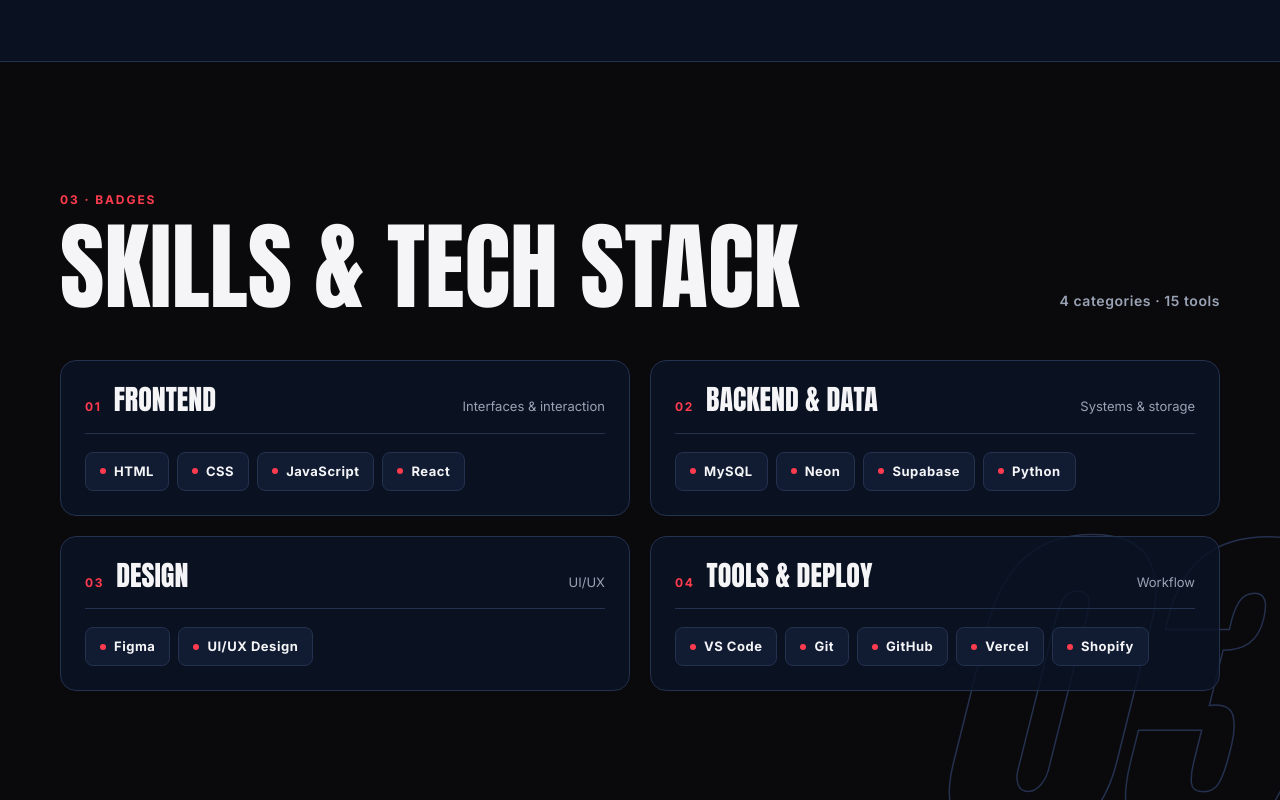
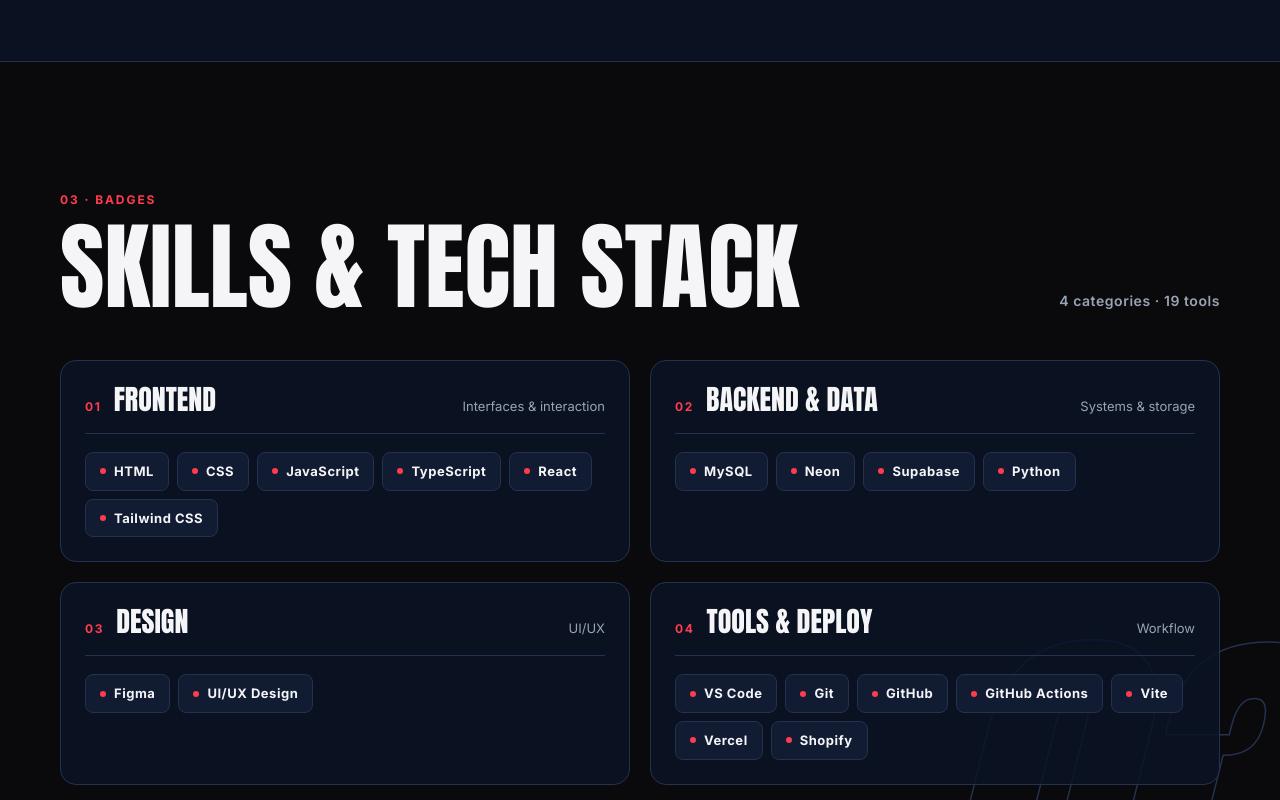
Before and after one commit to zleww/Portfolio, a plain HTML site: page index.html in a window 1280 px wide. Shown: the part 3612-4412 px from the top of the page. Drawn offline with Linux system fonts and the light colour scheme; animation ran at ten frames a second.

Commit message:
Add Laced and L-Lawliet case studies with screenshots, add skills, fix phone overflow

```diff
--- a/index.html
+++ b/index.html
@@ -292,7 +292,7 @@
             <p class="eyebrow eyebrow--hi" data-reveal>03 · Badges</p>
             <h2 class="section__title split" data-reveal>Skills &amp; tech stack</h2>
           </div>
-          <p class="section__count" data-reveal style="--d: 120ms">4 categories · 15 tools</p>
+          <p class="section__count" data-reveal style="--d: 120ms">4 categories · 19 tools</p>
         </div>
 
         <div class="stack">
@@ -303,7 +303,7 @@
               <span class="stack__sub">Interfaces &amp; interaction</span>
             </div>
             <ul class="chips">
-              <li>HTML</li><li>CSS</li><li>JavaScript</li><li>React</li>
+              <li>HTML</li><li>CSS</li><li>JavaScript</li><li>TypeScript</li><li>React</li><li>Tailwind CSS</li>
             </ul>
           </div>
 
@@ -336,7 +336,7 @@
               <span class="stack__sub">Workflow</span>
             </div>
             <ul class="chips">
-              <li>VS Code</li><li>Git</li><li>GitHub</li><li>Vercel</li><li>Shopify</li>
+              <li>VS Code</li><li>Git</li><li>GitHub</li><li>GitHub Actions</li><li>Vite</li><li>Vercel</li><li>Shopify</li>
             </ul>
           </div>
         </div>
--- a/js/main.js
+++ b/js/main.js
@@ -165,8 +165,10 @@
     var item = el('article', 'case');
     item.setAttribute('data-reveal', '');
 
-    var images = p.images || (p.image ? [p.image] : []);
-    var alt = p.imageAlt || p.title;
+    // an image can be a path, or { src, alt } when it needs its own description
+    var images = (p.images || (p.image ? [p.image] : [])).map(function (img) {
+      return typeof img === 'string' ? { src: img, alt: p.imageAlt || p.title } : img;
+    });
 
     var visual = el('div', 'case__visual');
     var media = el('div', 'case__media');
@@ -175,8 +177,8 @@
 
     if (images.length) {
       mainImg = el('img');
-      mainImg.src = images[0];
-      mainImg.alt = alt;
+      mainImg.src = images[0].src;
+      mainImg.alt = images[0].alt;
       mainImg.loading = 'lazy';
       mainImg.decoding = 'async';
       frame.appendChild(mainImg);
@@ -191,23 +193,24 @@
       frame.appendChild(ph);
     }
     media.appendChild(frame);
-    media.appendChild(el('span', 'case__status' + (p.status === 'Live' || p.status === 'Finished' ? ' is-live' : ''), p.status));
+    media.appendChild(el('span', 'case__status' + (/^(Live|Finished)/.test(p.status) ? ' is-live' : ''), p.status));
     visual.appendChild(media);
 
     // small pictures under the big one. click one to show it big
     var thumbs = el('div', 'case__thumbs');
     if (images.length > 1) {
-      images.forEach(function (src, n) {
+      images.forEach(function (img, n) {
         var t = el('button', 'case__thumb' + (n === 0 ? ' is-active' : ''));
         t.type = 'button';
         t.setAttribute('aria-label', 'Show image ' + (n + 1) + ' of ' + p.title);
         var small = el('img');
-        small.src = src;
+        small.src = img.src;
         small.alt = '';
         small.loading = 'lazy';
         t.appendChild(small);
         t.addEventListener('click', function () {
-          mainImg.src = src;
+          mainImg.src = img.src;
+          mainImg.alt = img.alt;
           var all = thumbs.querySelectorAll('.case__thumb');
           for (var a = 0; a < all.length; a++) all[a].classList.toggle('is-active', all[a] === t);
         });
@@ -221,12 +224,14 @@
       }
     }
     for (var th = 0; th < thumbs.children.length; th++) thumbs.children[th].style.setProperty('--i', th);
+    thumbs.style.setProperty('--n', Math.min(4, thumbs.children.length) || 3);
     if (thumbs.children.length) visual.appendChild(thumbs);
 
     var body = el('div', 'case__body');
     body.appendChild(el('p', 'case__num', ['#' + p.number, p.kind, p.status].filter(Boolean).join(' · ')));
     body.appendChild(el('h3', 'case__title', p.title));
     if (p.summary) body.appendChild(el('p', 'case__summary', p.summary));
+    if (p.note) body.appendChild(el('p', 'case__note', p.note));
 
     var rows = el('dl', 'case__rows');
     function row(label, text) {
@@ -239,6 +244,8 @@
     row('The problem', p.problem);
     row(p.solution ? 'The solution' : 'The plan', p.solution || p.plan);
     row('My role', p.role);
+    // any extra rows, like { label: 'Security', text: '...' }
+    (p.rows || []).forEach(function (r) { row(r.label, r.text); });
     if (rows.children.length) body.appendChild(rows);
 
     if (p.stack && p.stack.length) {
@@ -510,7 +517,7 @@
       var box = frames[i].parentNode.getBoundingClientRect();
       if (box.bottom < 0 || box.top > vh) continue;
       var off = (box.top + box.height / 2 - vh / 2) / vh;
-      frames[i].style.transform = 'translateY(' + (off * -6) + '%)';
+      frames[i].style.transform = 'translateY(' + (off * -2.5) + '%)';
     }
 
     // statement lights up word by word
--- a/js/projects.js
+++ b/js/projects.js
@@ -2,11 +2,13 @@
 // - index.html shows the ones with featured: true (max 5) as the Starting Five
 // - roster.html shows every project
 //
-// status: 'Live', 'Finished', 'In progress' or 'In planning'
+// status: 'Live', 'Live prototype', 'Finished', 'In progress' or 'In planning'
 // use "plan" for something not built yet, "solution" for something finished
 // images: put the pictures in assets/projects/ and list the paths, like ['assets/projects/gym-1.webp', 'assets/projects/gym-2.webp']
 //   the first one is the big picture, the rest show as small thumbnails you can click
 //   while the list is empty the site shows image placeholders
+//   an image can also be { src: '...', alt: 'what the picture shows' }
+// note: a short line under the summary. rows: extra { label, text } rows
 // links look like { label: 'Live site', url: 'https://...' }
 
 window.PROJECTS = [
@@ -14,16 +16,27 @@ window.PROJECTS = [
     number: '01',
     title: 'Laced',
     kind: 'Gym Management System',
-    status: 'In progress',
+    status: 'Live prototype',
     featured: true,
-    summary: 'A records and finance system for a real gym that still runs its memberships on paper.',
-    problem: 'The gym runs its monthly and annual memberships on handwritten log-ins and paper cards, so the owner has a hard time tracking the finances.',
-    plan: 'Organize member and membership records and give the owner a clear finance view. Entry stays manual, because that is how the owner wants it.',
-    role: 'Full stack, solo project',
-    stack: ['HTML', 'CSS', 'React'],
-    images: [],   // only real images of the project, no mockups
-    imageAlt: '',
-    links: []     // TODO: add the repo once it's up
+    summary: 'A phone-first gym management system for small gyms that still run on paper. Front-desk staff check members in, sell and renew plans, and record cash and GCash payments. The owner gets revenue reports, payroll and an activity log.',
+    note: 'Deployed and working, but no real members use it yet. A trial run with the gym is planned. Screenshots show test data.',
+    problem: 'A local gym runs everything on paper. Members sign a handwritten logbook, memberships are paper cards whose expiry is easy to miss (so expired members walk in), and there is no single record of cash and GCash payments, so the owner cannot see revenue or growth.',
+    solution: 'A web app that runs on any phone. Staff search a member and see a large Active, Expiring or Expired status, and expired members get a Renew button instead of Check in. Every payment is tied to the staff member who took it, prices come from the server so they cannot be changed at the desk, mistakes are voided with a reason and never deleted, and the day closes with a blind cash count. The owner gets revenue reports, payroll with SSS, PhilHealth, Pag-IBIG and withholding tax worked out, an activity log and CSV backups.',
+    role: 'Full stack, solo project: design, database, front end, security, testing and deployment',
+    rows: [
+      { label: 'Security and privacy', text: 'The database itself enforces who can see what, so staff cannot see revenue even by going around the app. Two-step sign-in, and member data can be deleted on request in line with the Philippine Data Privacy Act. 136 automated tests cover these rules.' }
+    ],
+    stack: ['React', 'TypeScript', 'Vite', 'Tailwind CSS', 'Supabase', 'PostgreSQL', 'Vercel', 'Vitest', 'GitHub Actions'],
+    images: [
+      { src: 'assets/projects/laced-1.webp', alt: 'Laced landing page: gym management for small gyms still on paper, with a member check-in card' },
+      { src: 'assets/projects/laced-2.webp', alt: 'Laced owner dashboard with money collected today, check-ins and revenue trends (test data)' },
+      { src: 'assets/projects/laced-3.webp', alt: 'Laced check-in screen selling a day pass to a walk-in, paid with cash or GCash' },
+      { src: 'assets/projects/laced-4.webp', alt: 'Laced reports page with revenue by month and a month by month table (test data)' }
+    ],
+    links: [
+      { label: 'Live site', url: 'https://laced-rho.vercel.app' },
+      { label: 'GitHub', url: 'https://github.com/zleww/Laced' }
+    ]
   },
   {
     number: '02',
@@ -41,18 +54,27 @@ window.PROJECTS = [
   {
     number: '03',
     title: 'L-Lawliet',
-    kind: 'Legal Codex API & Explorer',
-    status: 'Finished',
+    kind: 'Philippine Law Explorer & API',
+    status: 'Live',
     featured: true,
-    summary: 'A central backend and explorer website for Philippine Republic Acts. It holds the laws in one database and serves them to other sites.',
-    problem: 'Two other sites, JurisCard and JustGiveupATP, needed the same set of Philippine laws, so they needed one shared source instead of their own copies.',
-    solution: 'A Python API on Vercel backed by Neon PostgreSQL, plus a website to read and search laws and see penalty breakdowns. Guests see the first 10 laws, logged-in users see all of them and can add notes, and admins add or edit laws without redeploying.',
-    role: 'Full stack, solo project',
-    stack: ['HTML', 'CSS', 'JavaScript', 'Python', 'Neon'],
-    images: [],
-    imageAlt: '',
+    summary: 'A web app that explains Philippine Republic Acts in plain English for ordinary Filipinos and students. Visitors browse, search and filter laws, signed-in users save, rate and add notes, and admins manage the content. Its API also supplies law data to two partner sites, JurisCard and JustGiveupATP.',
+    note: 'Live and in use. Still being extended as a school project for CS Elective 1: Cloud Computing.',
+    problem: 'Philippine laws are written in legal language most people cannot follow. The first version also kept all 30 laws inside the code, so updating a law meant a redeploy, user notes vanished whenever the server restarted, and one shared API key could not tell users apart.',
+    solution: 'Moved everything into a cloud PostgreSQL database (8 tables), so data survives restarts and admins edit laws without touching code. Added accounts with three levels: guests preview 10 laws, users read all of them and interact, and admins manage content. Plus saved laws, 1 to 5 ratings, helpful votes, note reports, law suggestions, profiles, an admin dashboard and a dedicated phone layout.',
+    role: 'Full stack, solo project: database design, API, front end, deployment, tests and documentation',
+    rows: [
+      { label: 'Security', text: 'Passwords are hashed and login tokens are signed and expire. Five wrong passwords lock the account for a while, and the database itself enforces who may change which rows (Row-Level Security), so a bug in the API cannot get around it.' }
+    ],
+    stack: ['HTML', 'CSS', 'JavaScript', 'Python', 'FastAPI', 'Pydantic', 'PostgreSQL', 'Neon', 'JWT', 'Vercel', 'Swagger', 'Git'],
+    images: [
+      { src: 'assets/projects/lawliet-1.webp', alt: 'L-Lawliet home page: Understand the Law, Empower Yourself, with a law search bar and categories' },
+      { src: 'assets/projects/lawliet-2.webp', alt: 'L-Lawliet log in page with an option to continue as a guest' },
+      { src: 'assets/projects/lawliet-3.webp', alt: 'L-Lawliet admin dashboard listing laws with edit and delete buttons' },
+      { src: 'assets/projects/lawliet-4.webp', alt: 'L-Lawliet user profile with saved laws, law suggestions and notes' }
+    ],
     links: [
       { label: 'Live site', url: 'https://l-lawliet-three.vercel.app' },
+      { label: 'API docs', url: 'https://l-lawliet-three.vercel.app/docs' },
       { label: 'GitHub', url: 'https://github.com/zleww/L-Lawliet' }
     ]
   }
```
Also changed, not shown: css/style.css (+22 -5 lines), assets/projects/laced-1.webp (added), assets/projects/laced-2.webp (added), assets/projects/laced-3.webp (added), assets/projects/laced-4.webp (added), assets/projects/lawliet-1.webp (added), assets/projects/lawliet-2.webp (added), assets/projects/lawliet-3.webp (added), assets/projects/lawliet-4.webp (added).
